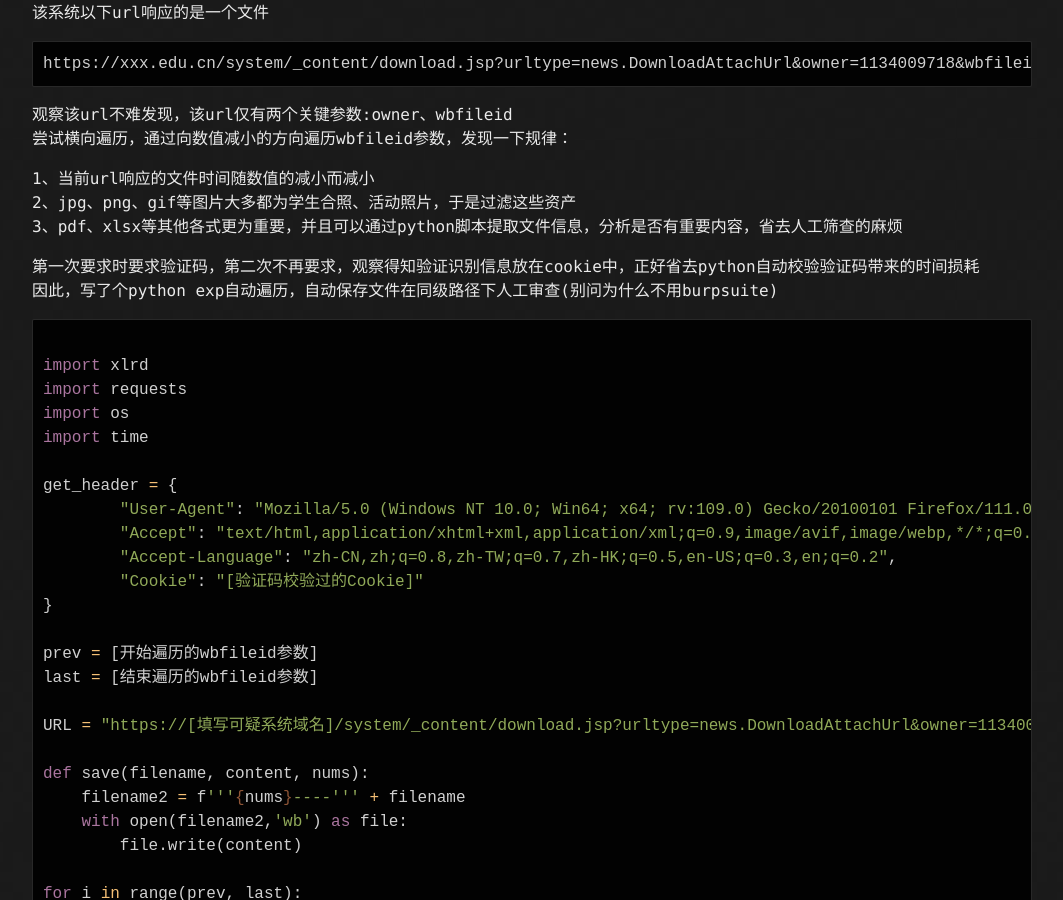
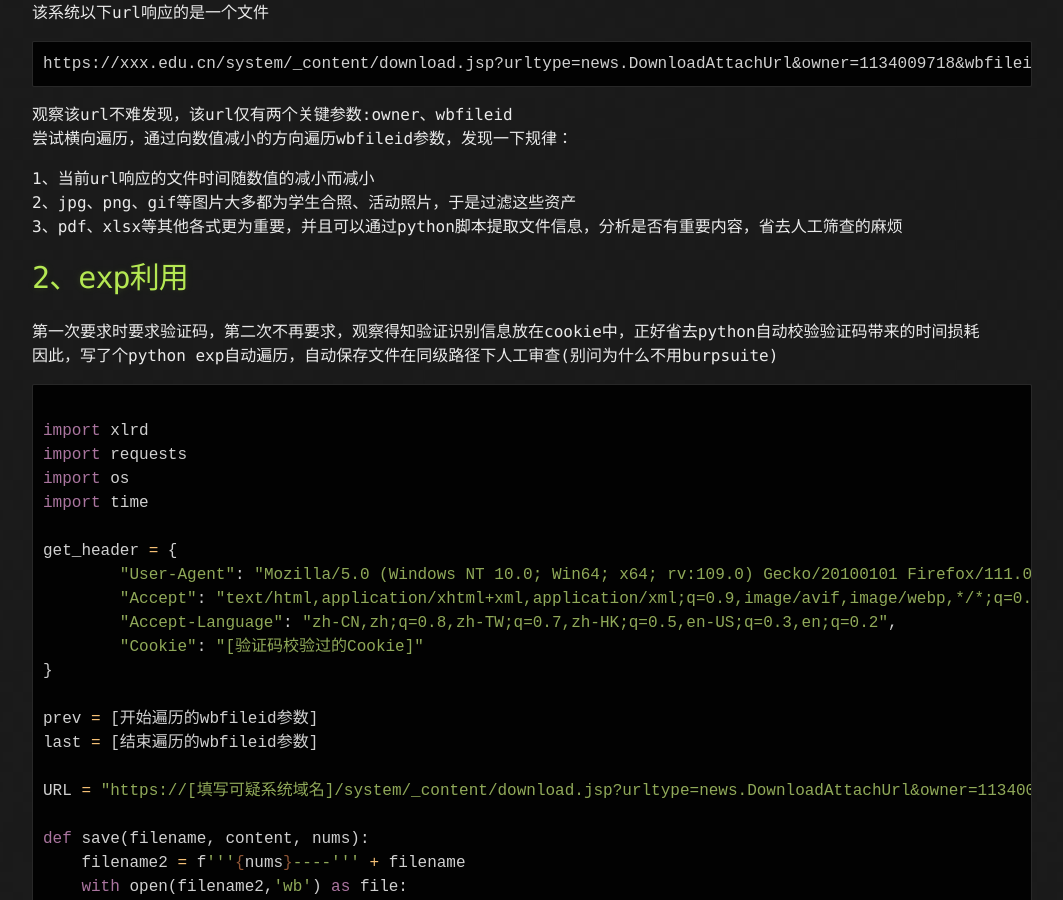
Before and after one commit to Leeyangee/leeyangee.github.io, a Jekyll site: the page built from _posts/2023-06-14-SRC实战-非典型渗透-某教育资产敏感信息泄漏提证书.md, in a window 1280 px wide and 900 px high, scrolled down 393 px. Shown: the whole window, without its empty margins (108-1171 px from the left). Built offline with Jekyll 4.4.1, drawn with Linux system fonts in a browser that asks for light colours.

Commit message:
Update 2023-06-14-SRC实战-非典型渗透-某教育资产敏感信息泄漏提证书.md

```diff
--- a/_posts/2023-06-14-SRC实战-非典型渗透-某教育资产敏感信息泄漏提证书.md
+++ b/_posts/2023-06-14-SRC实战-非典型渗透-某教育资产敏感信息泄漏提证书.md
@@ -20,6 +20,7 @@ https://xxx.edu.cn/system/_content/download.jsp?urltype=news.DownloadAttachUrl&o
 2、jpg、png、gif等图片大多都为学生合照、活动照片，于是过滤这些资产
 3、pdf、xlsx等其他各式更为重要，并且可以通过python脚本提取文件信息，分析是否有重要内容，省去人工筛查的麻烦
 
+# [](#header-1)2、exp利用
 第一次要求时要求验证码，第二次不再要求，观察得知验证识别信息放在cookie中，正好省去python自动校验验证码带来的时间损耗
 因此，写了个python exp自动遍历，自动保存文件在同级路径下人工审查(别问为什么不用burpsuite)
 
```
